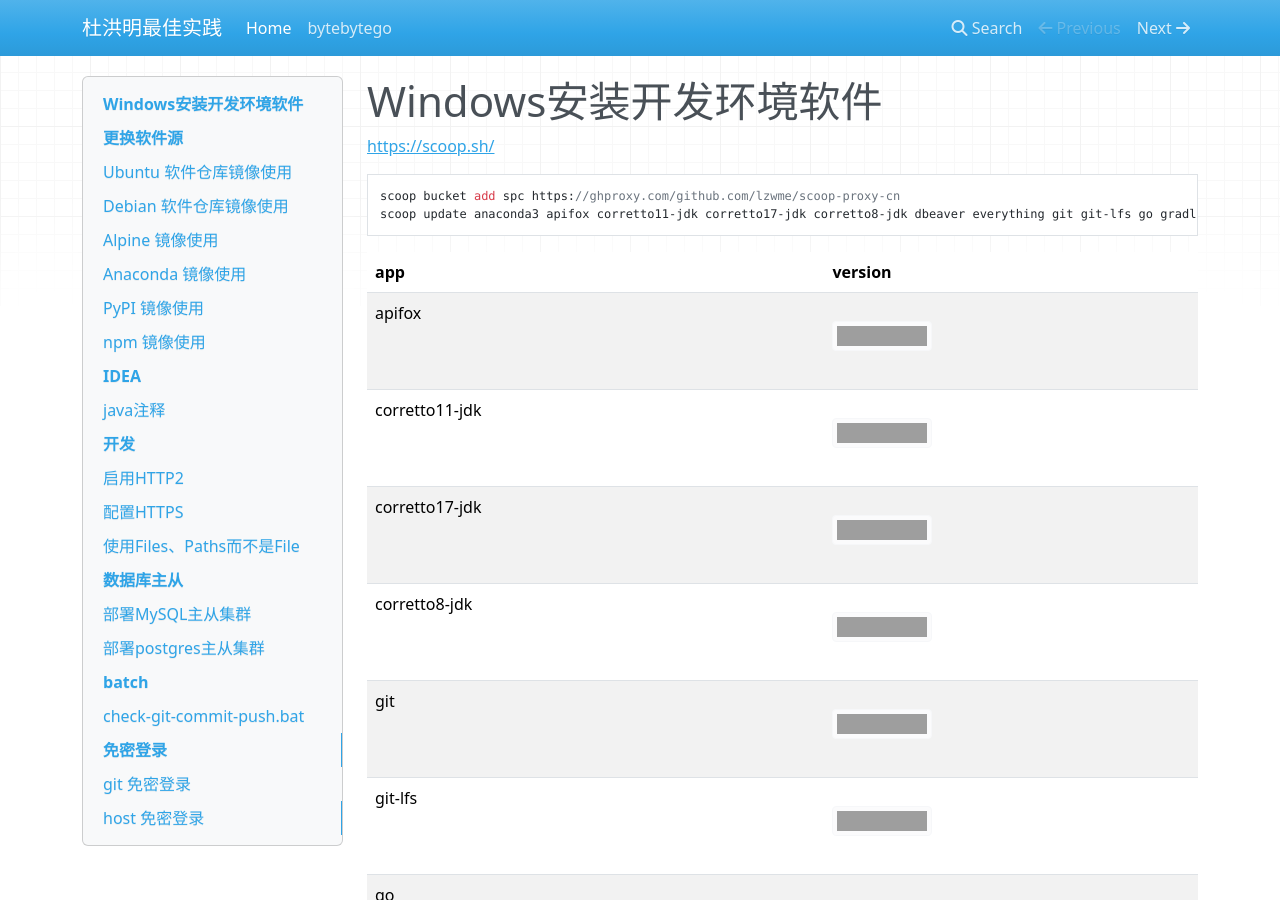
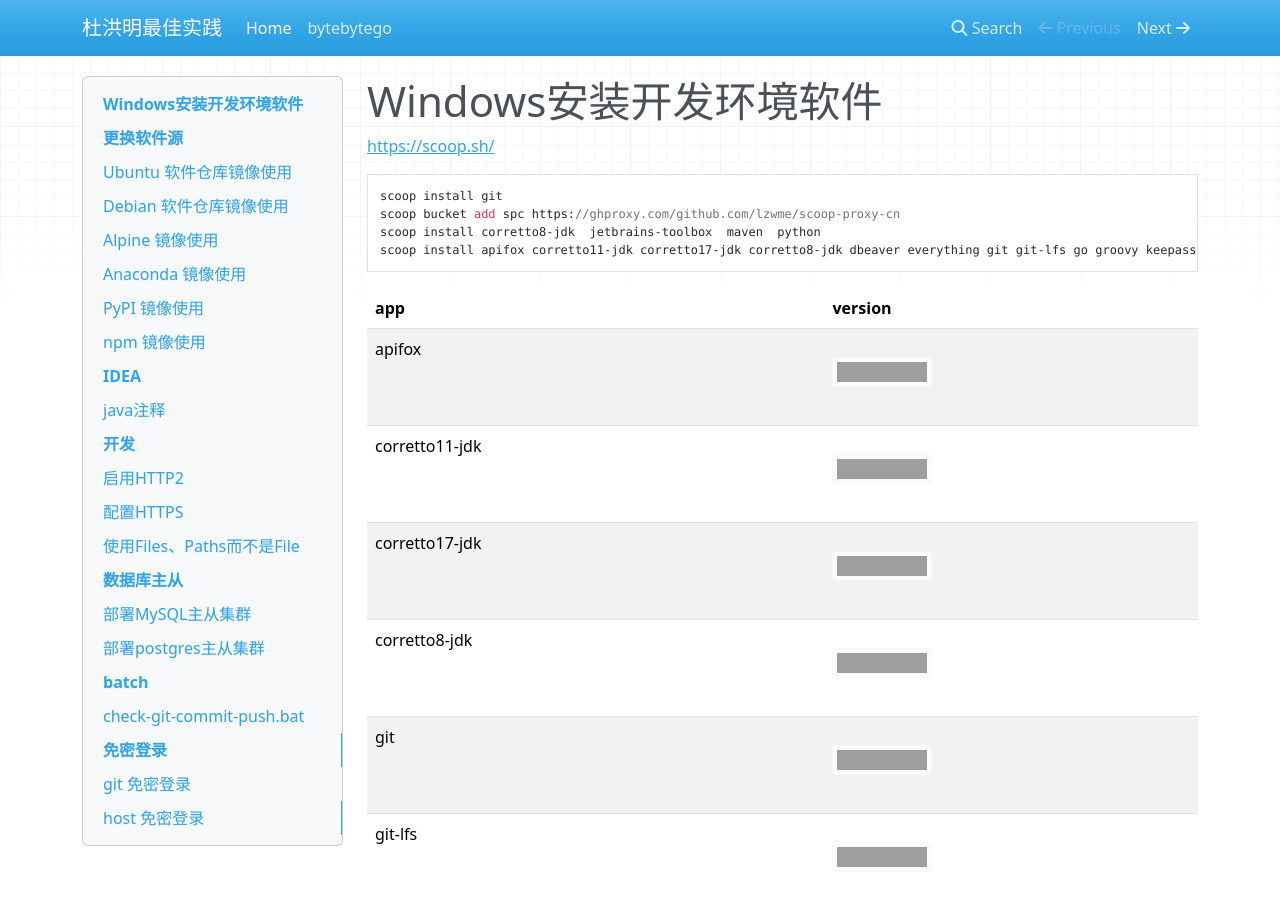
Before and after one commit to duhongming1990/duhongming1990.github.io, an MkDocs documentation site: the page built from docs/index.md, in a window 1280 px wide and 900 px high, cut to the strip 0-900 px from the top of the window. Built offline with MkDocs 1.6.1, drawn with Linux system fonts in a browser that asks for light colours; nearby versions of some CDN libraries; grey boxes are pictures that could not be loaded.

Commit message:
update scoop

````diff
--- a/docs/index.md
+++ b/docs/index.md
@@ -4,8 +4,10 @@
 [https://scoop.sh/](https://scoop.sh/)
 
 ```
+scoop install git
 scoop bucket add spc https://ghproxy.com/github.com/lzwme/scoop-proxy-cn
-scoop update anaconda3 apifox corretto11-jdk corretto17-jdk corretto8-jdk dbeaver everything git git-lfs go gradle groovy keepass lua lua51 luajit maven mobaxterm nginx notepadplusplus openresty openssl python python310 python38 python39 scala sourcetree sslscan virtualbox-np visualvm
+scoop install corretto8-jdk  jetbrains-toolbox  maven  python
+scoop install apifox corretto11-jdk corretto17-jdk corretto8-jdk dbeaver everything git git-lfs go groovy keepass lua lua51 luajit maven mobaxterm nginx notepadplusplus openresty python python310 python38 python39 scala sourcetree sslscan virtualbox-np visualvm
 ```
 
 | app             | version                                                                                        |
````
